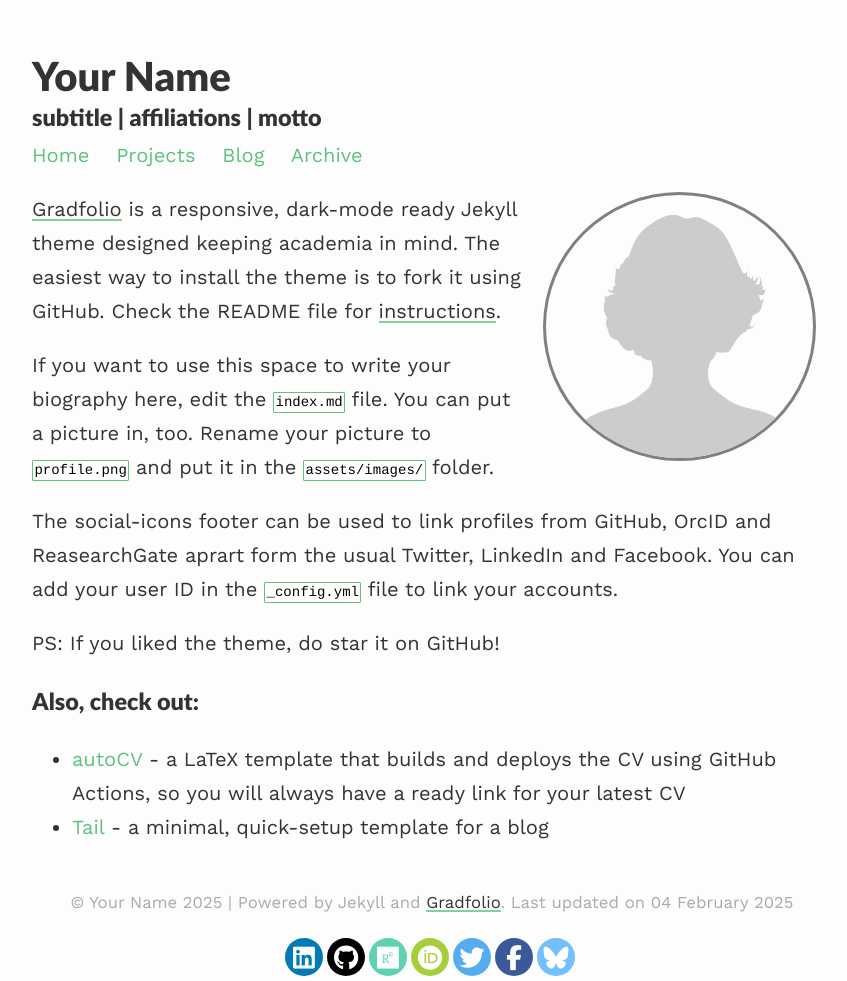
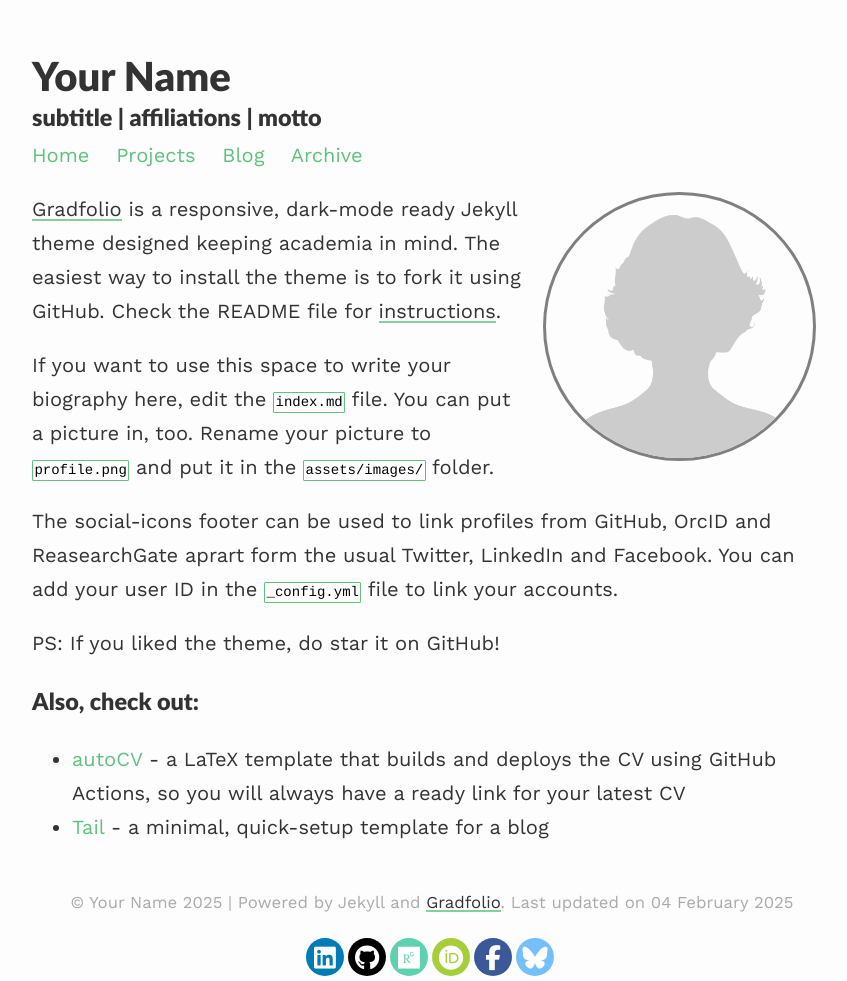
Before and after one commit to jitinnair1/gradfolio, a Jekyll site: the page built from index.md, in a window 1280 px wide. Shown: the whole page, without its empty margins (208-1055 px from the left). Built offline with Jekyll 4.4.1, drawn with Linux system fonts in a browser that asks for light colours.

Commit message:
removed site formerly known as twitter

```diff
--- a/_config.yml
+++ b/_config.yml
@@ -13,7 +13,6 @@ permalink: /blog/:year/:title/
 paginate_path: /blog/page:num/
 
 # Social media links in footer
-twitter: "#"
 linkedin: "#"
 stackoverflow: "#"
 github: "#"
--- a/_includes/social-footer.html
+++ b/_includes/social-footer.html
@@ -44,15 +44,6 @@ target="_blank">
 </a>
 {%- endif -%}
 
-{%- if site.twitter -%}
-<a title="{{ _locale_string_follow | replace: '[NAME]', 'Twitter' }}"
-class="social-button twitter"
-href="https://www.twitter.com/{{ site.twitter }}" itemprop="sameAs"
-target="_blank">
-<i class="fab fa-twitter"></i>
-</a>
-{%- endif -%}
-
 {%- if site.facebook -%}
 <a title="{{ _locale_string_follow | replace: '[NAME]', 'Facebook' }}"
 class="social-button facebook" itemprop="sameAs"
--- a/assets/css/_sass/footer-social.scss
+++ b/assets/css/_sass/footer-social.scss
@@ -30,7 +30,7 @@
           transform: rotate(360deg);
 }
 
-.rounded-social-buttons .fa-twitter,
+.rounded-social-buttons,
 .fa-facebook-f,
 .fa-linkedin,
 .fa-github,
@@ -49,16 +49,6 @@
   color: #3b5998;
   background: #fefefe;
   border-color: #3b5998;
-}
-
-.rounded-social-buttons .social-button.twitter {
-  background: #55acee;
-}
-
-.rounded-social-buttons .social-button.twitter:hover, .rounded-social-buttons .social-button.twitter:focus {
-  color: #55acee;
-  background: #fefefe;
-  border-color: #55acee;
 }
 
 .rounded-social-buttons .social-button.linkedin {
```
